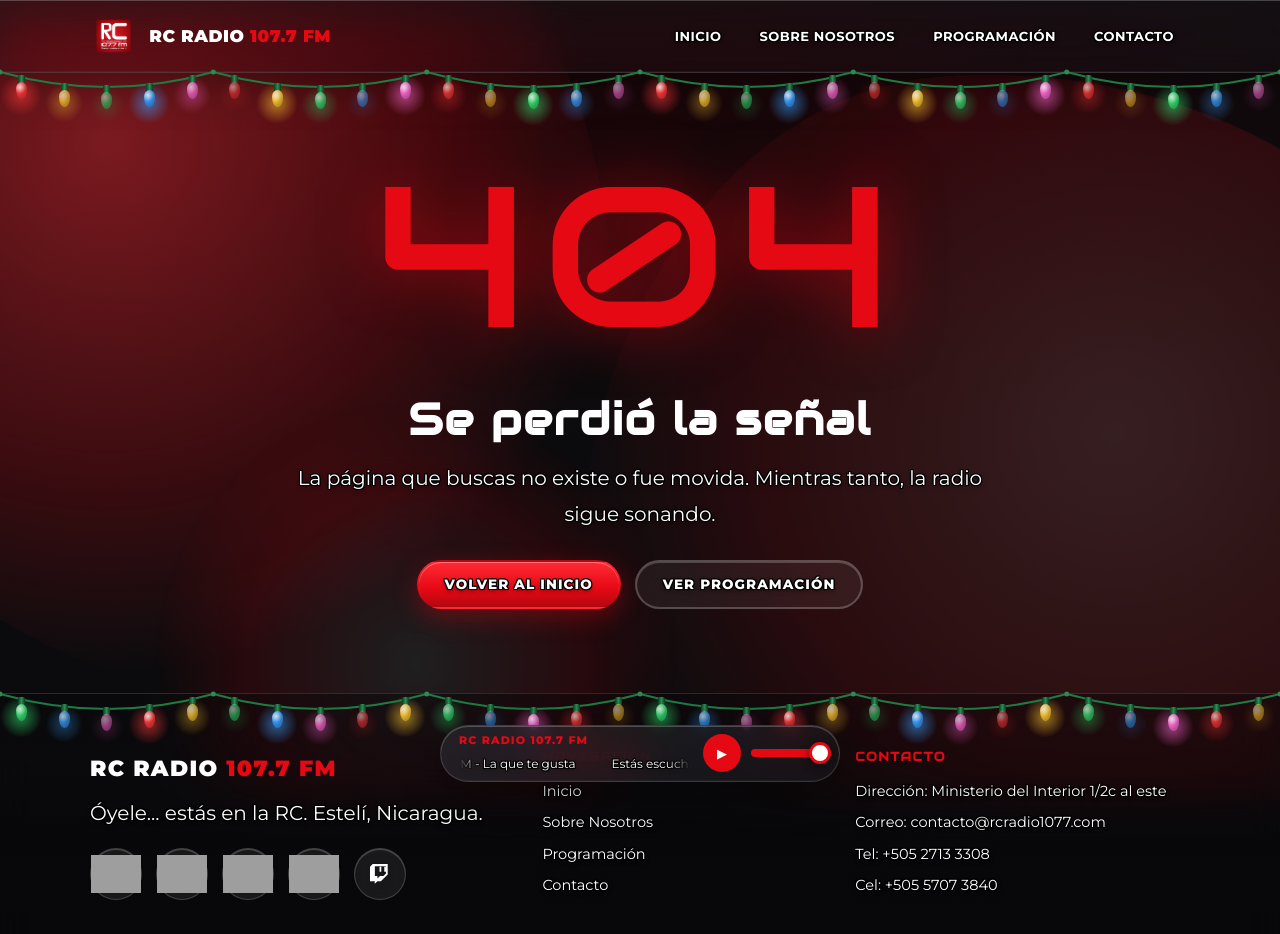
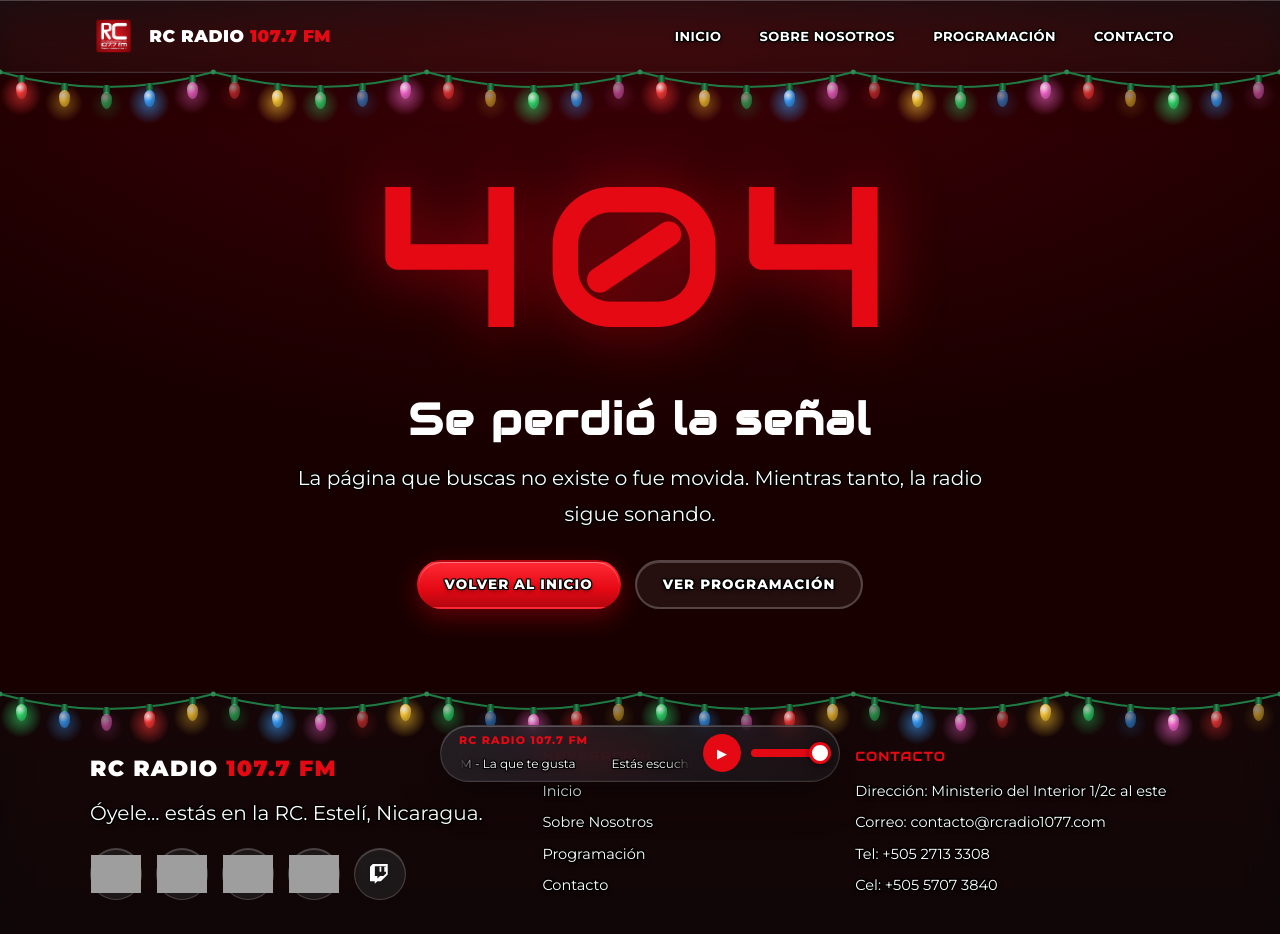
Before and after one commit to rcradio6/rc-files-06-11-26-web-pages, a plain HTML site: page 404.html in a window 1280 px wide. Shown: the top 934 px of the page. Drawn offline with Linux system fonts and the light colour scheme; grey boxes are pictures that could not be loaded; a web font is replaced by a local one.

Commit message:
New Update v3

```diff
--- a/assets/css/tema.css
+++ b/assets/css/tema.css
@@ -1,3 +1,4 @@
-/* RC-TEMA {"tamano":20} */
+/* RC-TEMA {"tamano":20,"contornoAncho":0,"burbujas":false,"fondoArriba":"#420008","fondoAbajo":"#190000"} */
 /* Este archivo lo genera el panel de administración (pestaña Diseño). Vacío = diseño original. */
-:root{--font-size:20px}
+:root{--fondo-arriba:#420008;--fondo-abajo:#190000;--fondo-html:#190000;--contorno-ancho:0px;--contorno-fino:0.0px;--font-size:20px}
+.liquid-blob{display:none!important}
--- a/assets/js/main.js
+++ b/assets/js/main.js
@@ -167,8 +167,18 @@
     return t.replace(/&/g, "&amp;").replace(/</g, "&lt;").replace(/>/g, "&gt;");
   }
   // *palabra* → <span>palabra</span> (se pinta de rojo según el estilo)
-  function richHtml(v) { return esc(v).replace(/\*([^*]+)\*/g, "<span>$1</span>"); }
-  function plain(v) { return v.replace(/\*/g, ""); }
+  // {#ff0000:palabra} → palabra con ese color (cualquier color, por partes o todo el texto)
+  var COLOR_RE = /\{(#[0-9a-fA-F]{3,8}):([^{}]*)\}/g;
+  function richHtml(v) {
+    var h = esc(v), prev;
+    do { prev = h; h = h.replace(COLOR_RE, '<span style="color:$1">$2</span>'); } while (h !== prev);
+    return h.replace(/\*([^*]+)\*/g, "<span>$1</span>");
+  }
+  function plain(v) {
+    var h = v, prev;
+    do { prev = h; h = h.replace(COLOR_RE, "$2"); } while (h !== prev);
+    return h.replace(/\*/g, "");
+  }
 
   function sortByStart(list) {
     return list.slice().sort(function (a, b) { return a.start < b.start ? -1 : a.start > b.start ? 1 : 0; });
```
Also changed, not shown: contenido.txt, equipo.txt, 7 other files.
